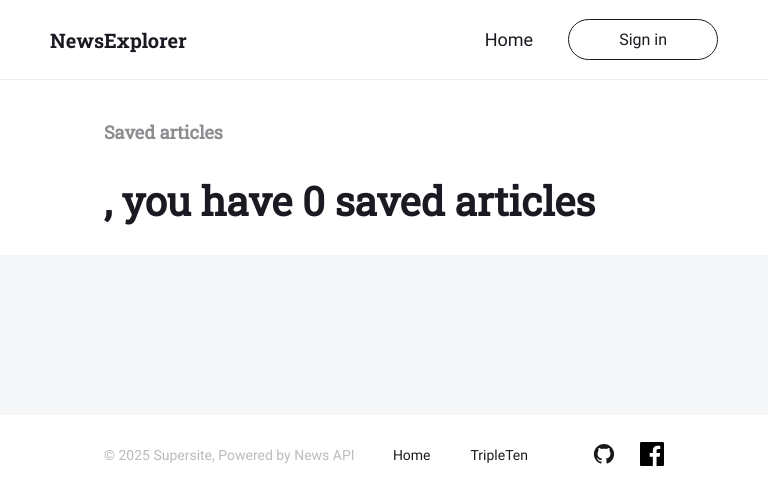
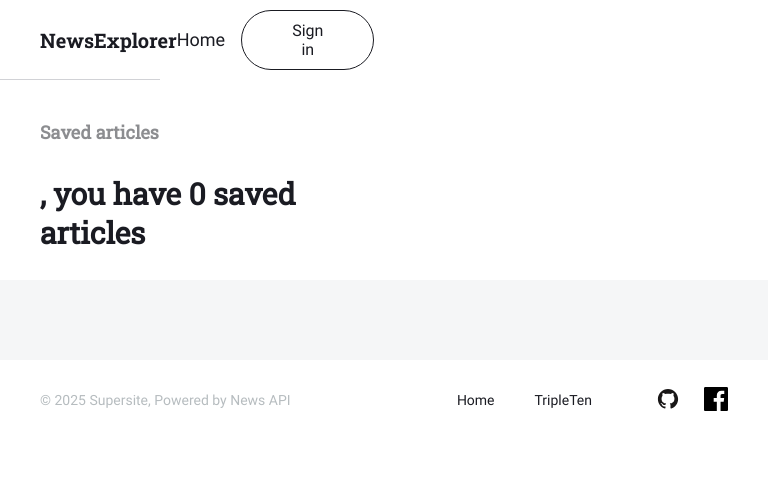
Before and after one commit to LeticeZwinger/News-Explorer, a React (Vite) app: page /saved-articles in a window 768 px wide. Shown: the top 504 px of the page. Built offline with nearby package versions, Linux system fonts and the light colour scheme.

Commit message:
style layout for saved articles page on tablet

```diff
--- a/src/components/Footer/Footer.css
+++ b/src/components/Footer/Footer.css
@@ -61,10 +61,7 @@
 /* tablet */
 @media screen and (min-width: 768px) and (max-width: 1024px) {
   .footer {
-    /* flex-direction: column; */
-    /* align-items: center; */
-    /* text-align: center; */
-    gap: 10px;
+    padding: 0 40px;
   }
 }
 
--- a/src/components/Navigator/Navigator.css
+++ b/src/components/Navigator/Navigator.css
@@ -81,7 +81,7 @@
     color 0.3s;
 }
 
-.navigator__saved-articles {
+.navigator__saved-articles-btn {
   background: none;
   border: none;
   color: white;
@@ -113,20 +113,27 @@
   cursor: pointer;
   transition: opacity 0.3s;
 }
+.navigator__saved-articles_active {
+  color: #1a1b22;
+}
 
-.navigator--saved-articles .navigator__home-btn,
-.navigator--saved-articles .navigator__signin-btn,
-.navigator--saved-articles .navigator__saved-articles,
-.navigator--saved-articles .navigator__user-info {
+.navigator__saved-articles {
+  border-bottom: 1px solid rgba(209, 210, 214, 1);
+}
+
+.navigator__saved-articles .navigator__home-btn,
+.navigator__saved-articles .navigator__signin-btn,
+.navigator__saved-articles .navigator__saved-articles,
+.navigator__saved-articles .navigator__user-info {
   color: #1a1b22;
   border-color: #1a1b22;
 }
-.navigator--saved-articles .navigator__logo {
+.navigator__saved-articles .navigator__logo {
   color: #1a1b22;
   border: none;
 }
 
-.navigator--saved-articles .navigator__home-btn::after {
+.navigator__saved-articles .navigator__home-btn::after {
   background-color: #1a1b22;
 }
 
@@ -161,14 +168,26 @@
   background-color: currentColor;
   position: absolute;
   bottom: 0px;
-  right: 280px;
+  right: 285px;
 }
 /* tablet  */
 @media screen and (min-width: 768px) and (max-width: 1024px) {
   .navigator {
-    padding: 0 50px;
+    padding: 0 40px;
+  }
+  .navigator__saved-articles {
+    width: 160px;
+  }
+
+  .navigator__link {
+    gap: 16px;
+  }
+
+  .navigator__saved-articles_active::after {
+    right: 228px;
   }
 }
+
 /* phone  */
 @media screen and (max-width: 600px) {
   .navigator {
--- a/src/components/Navigator/Navigator.jsx
+++ b/src/components/Navigator/Navigator.jsx
@@ -12,7 +12,7 @@ function Navigator({ onSignIn, onLogout }) {
   return (
     <nav
       className={`navigator ${
-        isSavedArticlesPage ? "navigator--saved-articles" : ""
+        isSavedArticlesPage ? "navigator__saved-articles" : ""
       }`}
     >
       <div className="navigator__container">
@@ -42,7 +42,7 @@ function Navigator({ onSignIn, onLogout }) {
             <>
               <li>
                 <button
-                  className={`navigator__saved-articles ${
+                  className={`navigator__saved-articles-btn ${
                     isSavedArticlesPage
                       ? "navigator__saved-articles_active"
                       : ""
--- a/src/components/NewsCardList/NewsCardList.css
+++ b/src/components/NewsCardList/NewsCardList.css
@@ -93,6 +93,9 @@
 }
 
 @media screen and (min-width: 768px) and (max-width: 1024px) {
+  .newscard-list {
+    padding: 40px;
+  }
   .newscard-list.has-results {
     padding: 40px;
   }
--- a/src/components/SavedArticles/SavedArticles.css
+++ b/src/components/SavedArticles/SavedArticles.css
@@ -1,15 +1,10 @@
-.saved-articles-container {
+.saved-articles__content {
   display: flex;
   flex-direction: column;
-  min-height: 100vh;
-}
-
-.saved-articles__content {
-  flex: 1;
+  padding: 0 104px;
 }
 
 .saved-articles__title {
-  margin-left: 104px;
   margin-top: 40px;
   color: rgba(26, 27, 34, 0.5);
   font-family: "Roboto-slab-400";
@@ -17,16 +12,17 @@
 }
 
 .saved-articles__header {
-  margin: 30px auto 28px 104px;
+  margin: 30px auto 28px 0;
+
   font-family: "Roboto-slab-400";
   color: rgba(26, 27, 34, 1);
   font-size: 40px;
-  width: 530px;
+  width: 600px;
 }
 
 .saved-articles__keywords {
   font-family: "Roboto";
-  margin-left: 104px;
+
   font-size: 18px;
   margin-bottom: 56px;
 }
@@ -37,3 +33,14 @@
   color: #666;
   margin-top: 50px;
 }
+
+@media screen and (min-width: 768px) and (max-width: 1024px) {
+  .saved-articles__content {
+    padding: 0 40px;
+  }
+
+  .saved-articles__header {
+    font-size: 30px;
+    width: 360px;
+  }
+}
--- a/src/components/SavedArticles/SavedArticles.jsx
+++ b/src/components/SavedArticles/SavedArticles.jsx
@@ -61,7 +61,9 @@ function SavedArticles({ onLogout }) {
   };
 
   return (
-    <div className="saved-articles__container">
+    <div
+      className={`saved-articles__container ${savedArticles.length > 0 ? "has-results" : "no-results"}`}
+    >
       <Navigator onLogout={handleLogoutClick} />
       <div className="saved-articles__content">
         <h2 className="saved-articles__title">Saved articles</h2>
@@ -73,7 +75,7 @@ function SavedArticles({ onLogout }) {
             By keywords: <strong>{formatKeywords()}</strong>
           </p>
         )}
-
+      </div>
       <section className="newscard-list">
         <section className="newscard-list__section">
           {savedArticles.length > 0 &&
@@ -91,7 +93,7 @@ function SavedArticles({ onLogout }) {
             ))}
         </section>
       </section>
-      </div>
+
       <Footer />
     </div>
   );
```
Lines whose indentation alone changed are shown as unchanged.
